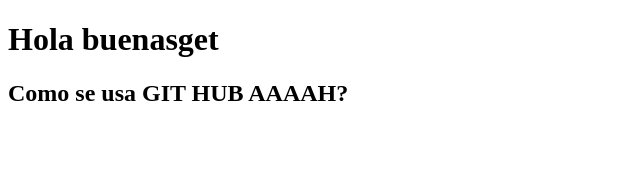
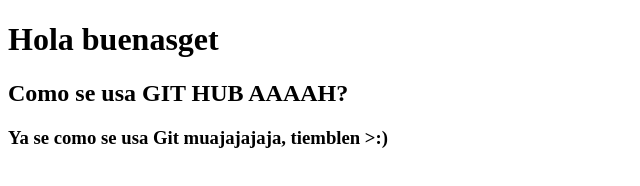
Before and after one commit to FandeRice/Beggining, a plain HTML site: page index.html in a window 1280 px wide. Shown: the whole page, without its empty margins (0-640 px from the left). Drawn offline with Linux system fonts and the light colour scheme.

Commit message:
Tiemblen, muajajaja

```diff
--- a/index.html
+++ b/index.html
@@ -8,6 +8,7 @@
 </head>
 <h1>Hola buenasget</h1>
 <h2>Como se usa GIT HUB AAAAH?</h2>
+<h3>Ya se como se usa Git muajajajaja, tiemblen >:)</h3>
 
 <body>
 
```
